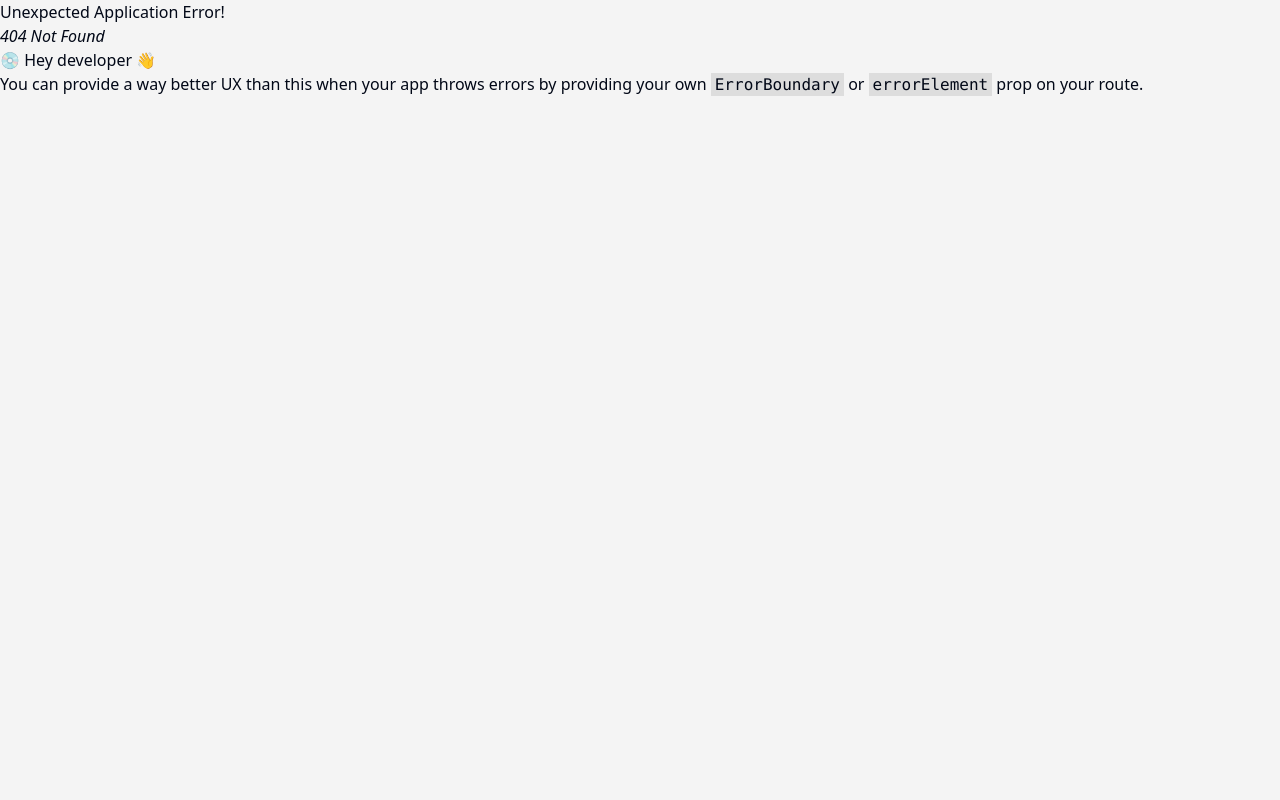
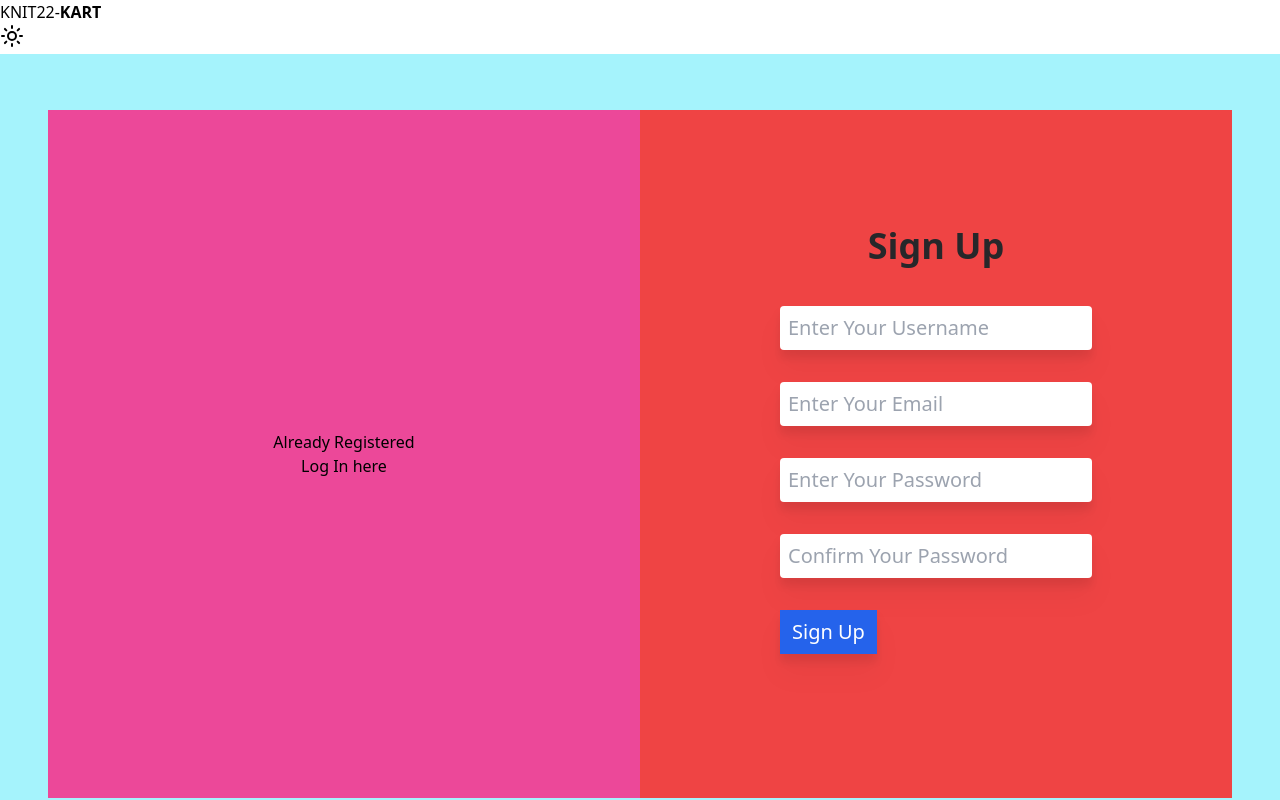
Before and after one commit to Rahul-K-Saini/KNIT-KART, a React (Vite) app in the folder frontend/: page /entrance in a window 1280 px wide. Before the commit this address had no page. Shown: the top 800 px of the page. Built offline with nearby package versions, Linux system fonts and the light colour scheme.

Commit message:
refactoring done on routes

```diff
--- a/frontend/package.json
+++ b/frontend/package.json
@@ -13,7 +13,6 @@
     "@radix-ui/react-accordion": "^1.1.2",
     "@radix-ui/react-icons": "^1.3.0",
     "@radix-ui/react-slot": "^1.0.2",
-    "class-variance-authority": "^0.7.0",
     "clsx": "^2.1.0",
     "localforage": "^1.10.0",
     "lucide-react": "^0.323.0",
--- a/frontend/src/App.jsx
+++ b/frontend/src/App.jsx
@@ -1,13 +1,15 @@
 import React from 'react'
 import {Outlet} from 'react-router-dom'
 import Navbar from './components/Navbar/Navbar'
+import Footer from './Components/Footer/Footer'
 
 
 const App = () => {
     return (
         <>
             <Navbar />
-            <Outlet/>
+            <Outlet />
+            <Footer />
         </>
     )
 }
--- a/frontend/src/Components/FAQs/FAQs.jsx
+++ b/frontend/src/Components/FAQs/FAQs.jsx
@@ -1,4 +1,5 @@
-import React, { useState } from 'react';
+import React, { useState } from "react";
+import Question from "./Question";
 
 const Faq = () => {
   const [answers, setAnswers] = useState({
@@ -6,72 +7,58 @@ const Faq = () => {
     showAnswer2: false,
     showAnswer3: false,
     showAnswer4: false,
-        showAnswer5: false
+    showAnswer5: false,
   });
 
   const toggleAnswer = (answerKey) => {
-        setAnswers(prevState => ({
+    setAnswers((prevState) => ({
       ...prevState,
-            [answerKey]: !prevState[answerKey]
+      [answerKey]: !prevState[answerKey],
     }));
   };
 
   return (
-        <div id='FAQs' className='md:p-20 px-4 py-14 flex flex-col justify-center items-center' style={{ backgroundColor: "#F4F4F4", color: "#333333" }}>
-            <h1 className='text-3xl font-medium mb-6'>Common Queries</h1>
+    <div
+      id="FAQs"
+      className="md:p-20 px-4 py-14 flex flex-col justify-center items-center"
+      style={{ backgroundColor: "#F4F4F4", color: "#333333" }}
+    >
+      <h1 className="text-3xl font-medium mb-6">Common Queries</h1>
       <p className="mb-8">Where Your Questions Meet Solutions</p>
-            <div className='flex flex-col text-left w-full space-y-5'>
+      <div className="flex flex-col text-left w-full space-y-5">
         <Question
           question="How does the platform work?"
           answer="The platform allows hostelers to exchange their belongings with others by creating listings for the items they want to give away and browsing listings for items they need. Users can connect with each other, negotiate the terms of the exchange, and arrange for the exchange of items."
           showAnswer={answers.showAnswer1}
-                    toggleAnswer={() => toggleAnswer('showAnswer1')}
+          toggleAnswer={() => toggleAnswer("showAnswer1")}
         />
         <Question
           question="Is it free to use the platform?"
           answer="Yes, the platform is completely free to use. There are no charges or fees for creating listings, connecting with other users, or making exchanges."
           showAnswer={answers.showAnswer2}
-                    toggleAnswer={() => toggleAnswer('showAnswer2')}
+          toggleAnswer={() => toggleAnswer("showAnswer2")}
         />
         <Question
           question="How can I ensure the safety of my belongings during an exchange?"
           answer="While the platform provides a platform for users to connect and arrange exchanges, it is important to take necessary precautions to ensure the safety of your belongings. We recommend meeting in a public place, inspecting the items before finalizing the exchange, and communicating clearly with the other user to establish trust."
           showAnswer={answers.showAnswer3}
-                    toggleAnswer={() => toggleAnswer('showAnswer3')}
+          toggleAnswer={() => toggleAnswer("showAnswer3")}
         />
         <Question
           question="Can I exchange multiple items at once?"
           answer="Yes, you can exchange multiple items at once. When negotiating with another user, you can discuss and agree upon the terms of the exchange, including the number of items involved."
           showAnswer={answers.showAnswer4}
-                    toggleAnswer={() => toggleAnswer('showAnswer4')}
+          toggleAnswer={() => toggleAnswer("showAnswer4")}
         />
         <Question
           question="What if I can't find the item I need on the platform?"
           answer="If you can't find the item you need on the platform, you can create a listing specifying your requirements. Other users who have the item may reach out to you if they are interested in exchanging it with you."
           showAnswer={answers.showAnswer5}
-                    toggleAnswer={() => toggleAnswer('showAnswer5')}
+          toggleAnswer={() => toggleAnswer("showAnswer5")}
         />
       </div>
     </div>
   );
 };
 
-const Question = ({ question, answer, showAnswer, toggleAnswer }) => {
-    return (
-        <div className='border-b py-4 cursor-pointer' onClick={toggleAnswer}>
-            <div className='flex items-center justify-between'><a className='font-medium'>{question}</a>
-                <button className='mr-6 transition-all duration-300'>
-                    <h3 className='text-2xl font-medium'>{showAnswer ? "-" : "+"}</h3>
-                </button></div>
-            <p className='pr-10' style={{
-                maxHeight: showAnswer ? "1000px" : "0",
-                opacity: showAnswer ? 1 : 0,
-                transition: "max-height 0.3s, opacity 0.15s",
-            }}>
-                {answer}
-            </p>
-        </div>
-    );
-};
-
 export default Faq;
--- /dev/null
+++ b/frontend/src/Components/FAQs/Question.jsx
@@ -0,0 +1,19 @@
+const Question = ({ question, answer, showAnswer, toggleAnswer }) => {
+    return (
+        <div className='border-b py-4 cursor-pointer' onClick={toggleAnswer}>
+            <div className='flex items-center justify-between'><a className='font-medium'>{question}</a>
+                <button className='mr-6 transition-all duration-300'>
+                    <h3 className='text-2xl font-medium'>{showAnswer ? "-" : "+"}</h3>
+                </button></div>
+            <p className='pr-10' style={{
+                maxHeight: showAnswer ? "1000px" : "0",
+                opacity: showAnswer ? 1 : 0,
+                transition: "max-height 0.3s, opacity 0.15s",
+            }}>
+                {answer}
+            </p>
+        </div>
+    );
+};
+
+export default Question;
--- /dev/null
+++ b/frontend/src/Components/Features/FeatureCard.jsx
@@ -0,0 +1,11 @@
+export const FeatureCard = ({ imageUrl, title, description }) => {
+    return (
+        <div className="flex flex-col justify-between items-center shadow-xl rounded" style={{ backgroundColor: "#faf9f6", color: "#333333" }}>
+            <img src={imageUrl} alt="Feature Image" className="h-64 w-full bg-slate-500 rounded-t" />
+            <div className='m-6'>
+                <h2 className="text-xl font-medium mb-2">{title}</h2>
+                <p>{description}</p>
+            </div>
+        </div>
+    );
+};
--- a/frontend/src/Components/Features/Features.jsx
+++ b/frontend/src/Components/Features/Features.jsx
@@ -1,35 +1,8 @@
 import React from 'react';
-
-const FeatureCard = ({ imageUrl, title, description }) => {
-    return (
-        <div className="flex flex-col justify-between items-center shadow-xl rounded" style={{ backgroundColor: "#faf9f6", color: "#333333" }}>
-            <img src={imageUrl} alt="Feature Image" className="h-64 w-full bg-slate-500 rounded-t" />
-            <div className='m-6'>
-                <h2 className="text-xl font-medium mb-2">{title}</h2>
-                <p>{description}</p>
-            </div>
-        </div>
-    );
-};
+import { FeatureCard } from './FeatureCard';
+import features from './allfeatures';
 
 const Features = () => {
-    const features = [
-        {
-            imageUrl: "your-image-url-1",
-            title: "Easy Belonging Exchange",
-            description: "Swap your belongings with others hassle-free",
-        },
-        {
-            imageUrl: "your-image-url-2",
-            title: "Animated Interface",
-            description: "Engage with interactive animations while using the platform",
-        },
-        {
-            imageUrl: "your-image-url-3",
-            title: "Find the Stuff You Need",
-            description: "Discover and acquire items you require from fellow hostelers",
-        },
-    ];
 
     return (
         <div className='md:p-20 px-4 py-14 flex flex-col justify-center items-center' style={{ backgroundColor: "#F4F4F4", color: "#333333" }}>
--- /dev/null
+++ b/frontend/src/Components/Features/allfeatures.js
@@ -0,0 +1,19 @@
+const features = [
+    {
+        imageUrl: "your-image-url-1",
+        title: "Easy Belonging Exchange",
+        description: "Swap your belongings with others hassle-free",
+    },
+    {
+        imageUrl: "your-image-url-2",
+        title: "Animated Interface",
+        description: "Engage with interactive animations while using the platform",
+    },
+    {
+        imageUrl: "your-image-url-3",
+        title: "Find the Stuff You Need",
+        description: "Discover and acquire items you require from fellow hostelers",
+    },
+];
+
+export default features
--- a/frontend/src/Components/Footer/Footer.jsx
+++ b/frontend/src/Components/Footer/Footer.jsx
@@ -1,50 +1,85 @@
-import React from 'react';
+import React from "react";
 
 const Footer = () => {
   return (
-        <div className='px-4 md:px-11 py-16 bg-gray-900 text-white'>
-            <div className='flex flex-col md:flex-row justify-between'>
-                <div className='flex flex-col mb-8 md:mb-0'>
-                    <h1 className='text-lg md:text-2xl mb-4'>Contact Us</h1>
-                    <ul className='list-none space-y-4'>
+    <div className="px-4 md:px-11 py-10 bg-gray-900 text-white">
+      <div className="flex flex-col md:flex-row justify-between">
+        <div className="flex flex-col mb-8 md:mb-0">
+          <h1 className="text-lg md:text-2xl mb-4">Contact Us</h1>
+          <ul className="list-none space-y-4">
             <li>Phone: +91 1234567890</li>
             <li>Email: info@example.com</li>
           </ul>
         </div>
 
-                <div className='flex flex-col'>
-                    <div className='mb-8 md:mb-0'>
-                        <h1 className='text-lg md:text-2xl mb-4'>Quick Links</h1>
-                        <ul className='list-none space-y-4'>
-                            <li className='cursor-pointer'><a href="/#" className='relative after:w-0 after:left-0 after:bottom-0 after:border-b-2 after:rounded after:absolute after:duration-300 after:hover:w-full'>Home</a></li>
-                            <li className='cursor-pointer'><a href="/#FAQs" className='relative after:w-0 after:left-0 after:bottom-0 after:border-b-2 after:rounded after:absolute after:duration-300 after:hover:w-full'>FAQ</a></li>
-                            <li className='cursor-pointer'><a href="/#" className='relative after:w-0 after:left-0 after:bottom-0 after:border-b-2 after:rounded after:absolute after:duration-300 after:hover:w-full'>About</a></li>
-                            <li className='cursor-pointer'><a href="/#" className='relative after:w-0 after:left-0 after:bottom-0 after:border-b-2 after:rounded after:absolute after:duration-300 after:hover:w-full'>Contact</a></li>
+        <div className="flex flex-col">
+          <div className="mb-8 md:mb-0">
+            <h1 className="text-lg md:text-2xl mb-4">Quick Links</h1>
+            <ul className="list-none space-y-4">
+              <li className="cursor-pointer">
+                <a
+                  href="/#"
+                  className="relative after:w-0 after:left-0 after:bottom-0 after:border-b-2 after:rounded after:absolute after:duration-300 after:hover:w-full"
+                >
+                  Home
+                </a>
+              </li>
+              <li className="cursor-pointer">
+                <a
+                  href="/#FAQs"
+                  className="relative after:w-0 after:left-0 after:bottom-0 after:border-b-2 after:rounded after:absolute after:duration-300 after:hover:w-full"
+                >
+                  FAQ
+                </a>
+              </li>
+              <li className="cursor-pointer">
+                <a
+                  href="/#"
+                  className="relative after:w-0 after:left-0 after:bottom-0 after:border-b-2 after:rounded after:absolute after:duration-300 after:hover:w-full"
+                >
+                  About
+                </a>
+              </li>
+              <li className="cursor-pointer">
+                <a
+                  href="/#"
+                  className="relative after:w-0 after:left-0 after:bottom-0 after:border-b-2 after:rounded after:absolute after:duration-300 after:hover:w-full"
+                >
+                  Contact
+                </a>
+              </li>
             </ul>
           </div>
         </div>
 
-                <div className='flex flex-col mb-8 md:mb-0'>
-                    <h1 className='text-lg md:text-2xl mb-4'>Social Media</h1>
-                    <ul className='list-none space-x-4 flex mb-10'>
-                        <li className='cursor-pointer hover:scale-125 duration-300'>x</li>
-                        <li className='cursor-pointer hover:scale-125 duration-300'>in</li>
-                        <li className='cursor-pointer hover:scale-125 duration-300'>f</li>
+        <div className="flex flex-col mb-8 md:mb-0">
+          <h1 className="text-lg md:text-2xl mb-4">Social Media</h1>
+          <ul className="list-none space-x-4 flex mb-10">
+            <li className="cursor-pointer hover:scale-125 duration-300">x</li>
+            <li className="cursor-pointer hover:scale-125 duration-300">in</li>
+            <li className="cursor-pointer hover:scale-125 duration-300">f</li>
           </ul>
-                    <div className='flex flex-col space-y-2'>
-                        <h1 className='text-lg md:text-2xl mb-2'>Newsletter</h1>
+          <div className="flex flex-col space-y-2">
+            <h1 className="text-lg md:text-2xl mb-2">Newsletter</h1>
             <p>No signup required for exploring the products</p>
-                        <div className='flex space-x-2'>
-                            <input type="email" name="email" placeholder='Enter Your Email' className='h-10 px-2 text-black flex-grow focus:outline-none rounded' />
-                            <button className='px-4 py-1 font-medium text-lg bg-white text-gray-900 transition duration-300 hover:bg-teal-500 hover:text-white rounded'>
+            <div className="flex space-x-2">
+              <input
+                type="email"
+                name="email"
+                placeholder="Enter Your Email"
+                className="h-10 px-2 text-black flex-grow focus:outline-none rounded"
+              />
+              <button className="px-4 py-1 font-medium text-lg bg-white text-gray-900 transition duration-300 hover:bg-teal-500 hover:text-white rounded">
                 Subscribe
               </button>
             </div>
           </div>
         </div>
       </div>
-            <hr className='my-10 border-gray-600' />
-            <p className="mt-5 text-center text-sm">&copy; 2024 KNIT KART, All Rights Reserved.</p>
+      <hr className="my-10 border-gray-600" />
+      <p className="mt-5 text-center text-sm">
+        &copy; 2024 KNIT KART, All Rights Reserved.
+      </p>
     </div>
   );
 };
--- /dev/null
+++ b/frontend/src/Components/Hero/Hero.jsx
@@ -0,0 +1,9 @@
+import React from 'react'
+
+function Hero() {
+  return (
+    <div>Hero</div>
+  )
+}
+
+export default Hero
--- a/frontend/src/Pages/LandingPage/LandingPage.jsx
+++ b/frontend/src/Pages/LandingPage/LandingPage.jsx
@@ -1,14 +1,15 @@
 import React from "react";
 import Features from "../../components/Features/Features";
 import FAQs from "../../components/FAQs/FAQs";
-import Footer from "../../components/Footer/Footer";
+import Hero from "@/Components/Hero/Hero";
+
 
 const LandingPage = () => {
   return (
     <>
+      <Hero/>
       <Features />
       <FAQs />
-      <Footer />
     </>
   );
 };
--- a/frontend/src/index.css
+++ b/frontend/src/index.css
@@ -1,81 +1,3 @@
 @tailwind base;
 @tailwind components;
 @tailwind utilities;
-
-@layer base {
-  :root {
-    --background: 0 0% 100%;
-    --foreground: 222.2 84% 4.9%;
-
-    --card: 0 0% 100%;
-    --card-foreground: 222.2 84% 4.9%;
-
-    --popover: 0 0% 100%;
-    --popover-foreground: 222.2 84% 4.9%;
-
-    --primary: 222.2 47.4% 11.2%;
-    --primary-foreground: 210 40% 98%;
-
-    --secondary: 210 40% 96.1%;
-    --secondary-foreground: 222.2 47.4% 11.2%;
-
-    --muted: 210 40% 96.1%;
-    --muted-foreground: 215.4 16.3% 46.9%;
-
-    --accent: 210 40% 96.1%;
-    --accent-foreground: 222.2 47.4% 11.2%;
-
-    --destructive: 0 84.2% 60.2%;
-    --destructive-foreground: 210 40% 98%;
-
-    --border: 214.3 31.8% 91.4%;
-    --input: 214.3 31.8% 91.4%;
-    --ring: 222.2 84% 4.9%;
-
-    --radius: 0.5rem;
-  }
-
-  .dark {
-    --background: 222.2 84% 4.9%;
-    --foreground: 210 40% 98%;
-
-    --card: 222.2 84% 4.9%;
-    --card-foreground: 210 40% 98%;
-
-    --popover: 222.2 84% 4.9%;
-    --popover-foreground: 210 40% 98%;
-
-    --primary: 210 40% 98%;
-    --primary-foreground: 222.2 47.4% 11.2%;
-
-    --secondary: 217.2 32.6% 17.5%;
-    --secondary-foreground: 210 40% 98%;
-
-    --muted: 217.2 32.6% 17.5%;
-    --muted-foreground: 215 20.2% 65.1%;
-
-    --accent: 217.2 32.6% 17.5%;
-    --accent-foreground: 210 40% 98%;
-
-    --destructive: 0 62.8% 30.6%;
-    --destructive-foreground: 210 40% 98%;
-
-    --border: 217.2 32.6% 17.5%;
-    --input: 217.2 32.6% 17.5%;
-    --ring: 212.7 26.8% 83.9%;
-  }
-}
-
-@layer base {
-  * {
-    @apply border-border;
-  }
-
-  body {
-    @apply bg-background text-foreground;
-  }
-}
-
-body{
-  background-color: #F4F4F4;
-}
--- a/frontend/src/main.jsx
+++ b/frontend/src/main.jsx
@@ -4,16 +4,25 @@ import "./index.css";
 import App from "./App";
 import { RouterProvider, createBrowserRouter } from "react-router-dom";
 import LandingPage from "./Pages/LandingPage/LandingPage";
+import Entrance from "./Pages/Entrance/Entrance";
 
 const router = createBrowserRouter([
   {
     path: "/",
-    element: <LandingPage />,
+    element: <App />,
+    children: [
+      {
+        path: "/",
+        element: <LandingPage />,
+      },
+      {
+        path: "/entrance",
+        element: <Entrance />,
+      },
+    ],
   },
 ]);
 
 ReactDOM.createRoot(document.getElementById("root")).render(
-  <RouterProvider router={router}>
-    <App />,
-  </RouterProvider>
+  <RouterProvider router={router} />
 );
```
Lines whose indentation alone changed are shown as unchanged.
